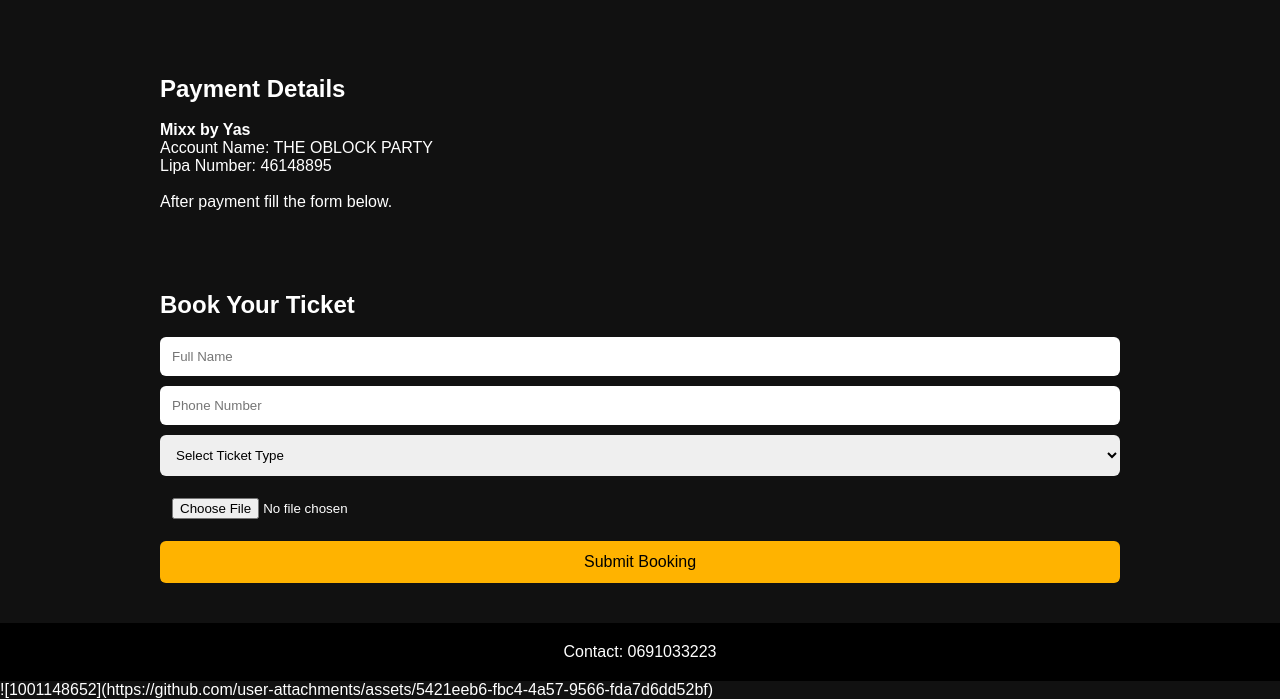
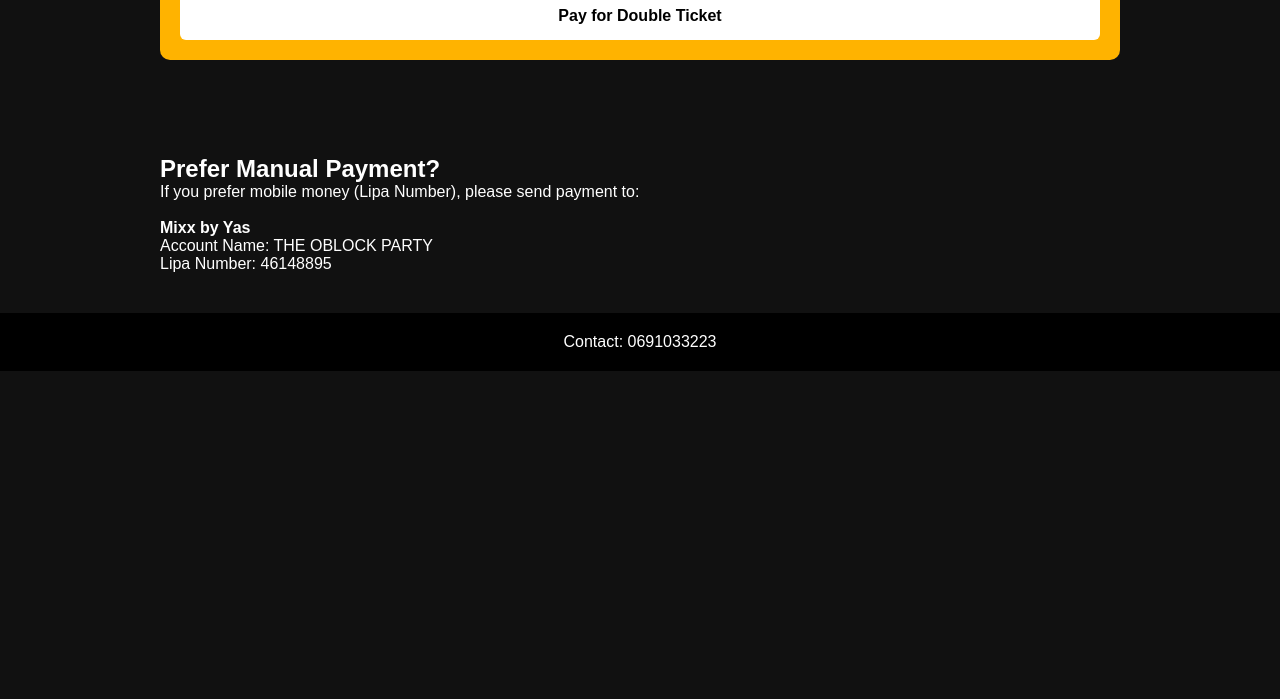
Before and after one commit to braydentesha950-eng/oblock-party, a plain HTML site: page index.html in a window 1280 px wide. Shown: the part 691-1390 px from the top of the page. After the commit the page ends 1062 px from the top, so only its background shows below. Drawn offline with Linux system fonts and the light colour scheme.

Commit message:
Refactor payment details and remove booking form
Removed unused form elements and updated payment details section.

```diff
--- a/index.html
+++ b/index.html
@@ -4,89 +4,29 @@
 <meta charset="UTF-8">
 <meta name="viewport" content="width=device-width, initial-scale=1.0">
 <title>THE OBLOCK PARTY</title>
-
 <style>
-*{
-    margin:0;
-    padding:0;
-    box-sizing:border-box;
-    font-family:Arial,sans-serif;
-}
-
-body{
-    background:#111;
-    color:white;
-}
-
-.hero{
-    text-align:center;
-    padding:50px 20px;
-    background:linear-gradient(to right,#000,#222);
-}
-
-.hero h1{
-    font-size:3rem;
-    color:#ffb300;
-}
-
-.hero p{
-    margin-top:10px;
-    font-size:1.2rem;
-}
-
-.section{
-    padding:40px 20px;
-    max-width:1000px;
-    margin:auto;
-}
-
-.cards{
-    display:grid;
-    grid-template-columns:repeat(auto-fit,minmax(180px,1fr));
-    gap:15px;
-}
-
-.card{
-    background:#222;
-    padding:20px;
-    border-radius:10px;
-    text-align:center;
-}
-
-.ticket{
-    background:#ffb300;
-    color:black;
-    padding:20px;
-    border-radius:10px;
-    margin-bottom:15px;
-}
-
-form{
-    display:flex;
-    flex-direction:column;
-    gap:10px;
-}
-
-input,select{
-    padding:12px;
-    border:none;
-    border-radius:6px;
-}
-
-button{
-    background:#ffb300;
-    border:none;
-    padding:12px;
-    border-radius:6px;
-    font-size:16px;
-    cursor:pointer;
-}
-
-footer{
-    text-align:center;
-    padding:20px;
-    background:#000;
-}
+    *{ margin:0; padding:0; box-sizing:border-box; font-family:Arial,sans-serif; }
+    body{ background:#111; color:white; }
+    .hero{ text-align:center; padding:50px 20px; background:linear-gradient(to right,#000,#222); }
+    .hero h1{ font-size:3rem; color:#ffb300; }
+    .hero p{ margin-top:10px; font-size:1.2rem; }
+    .section{ padding:40px 20px; max-width:1000px; margin:auto; }
+    .cards{ display:grid; grid-template-columns:repeat(auto-fit,minmax(180px,1fr)); gap:15px; }
+    .card{ background:#222; padding:20px; border-radius:10px; text-align:center; }
+    .ticket{ background:#ffb300; color:black; padding:20px; border-radius:10px; margin-bottom:15px; }
+    /* Updated Button Styles for Payment */
+    .pay-btn {
+        display: block;
+        background: #fff;
+        color: #000;
+        text-decoration: none;
+        padding: 15px;
+        border-radius: 6px;
+        text-align: center;
+        font-weight: bold;
+        margin-top: 10px;
+    }
+    footer{ text-align:center; padding:20px; background:#000; }
 </style>
 </head>
 
@@ -99,8 +39,6 @@
 
 <div class="section">
     <h2>Services Available</h2>
-    <br>
-
     <div class="cards">
         <div class="card">🎵 Unlimited Music</div>
         <div class="card">📶 Free WiFi</div>
@@ -112,52 +50,29 @@
 
 <div class="section">
     <h2>Tickets</h2>
-    <br>
 
     <div class="ticket">
         <h3>Single Ticket</h3>
         <h1>15,000 TZS</h1>
+        <!-- Replace # with your generated Payment Link -->
+        <a href="YOUR_LINK_HERE" class="pay-btn">Pay for Single Ticket</a>
     </div>
 
     <div class="ticket">
         <h3>Double Ticket</h3>
         <h1>25,000 TZS</h1>
+        <!-- Replace # with your generated Payment Link -->
+        <a href="YOUR_LINK_HERE" class="pay-btn">Pay for Double Ticket</a>
     </div>
 </div>
 
 <div class="section">
-    <h2>Payment Details</h2>
+    <h2>Prefer Manual Payment?</h2>
+    <p>If you prefer mobile money (Lipa Number), please send payment to:</p>
     <br>
-
     <p><strong>Mixx by Yas</strong></p>
     <p>Account Name: THE OBLOCK PARTY</p>
     <p>Lipa Number: 46148895</p>
-
-    <br>
-
-    <p>After payment fill the form below.</p>
-</div>
-
-<div class="section">
-    <h2>Book Your Ticket</h2>
-    <br>
-
-    <form>
-        <input type="text" placeholder="Full Name" required>
-        <input type="tel" placeholder="Phone Number" required>
-
-        <select required>
-            <option>Select Ticket Type</option>
-            <option>Single - 15,000 TZS</option>
-            <option>Double - 25,000 TZS</option>
-        </select>
-
-        <input type="file">
-
-        <button type="submit">
-            Submit Booking
-        </button>
-    </form>
 </div>
 
 <footer>
@@ -165,4 +80,4 @@
 </footer>
 
 </body>
-</html>![1001148652](https://github.com/user-attachments/assets/5421eeb6-fbc4-4a57-9566-fda7d6dd52bf)
+</html>
```
